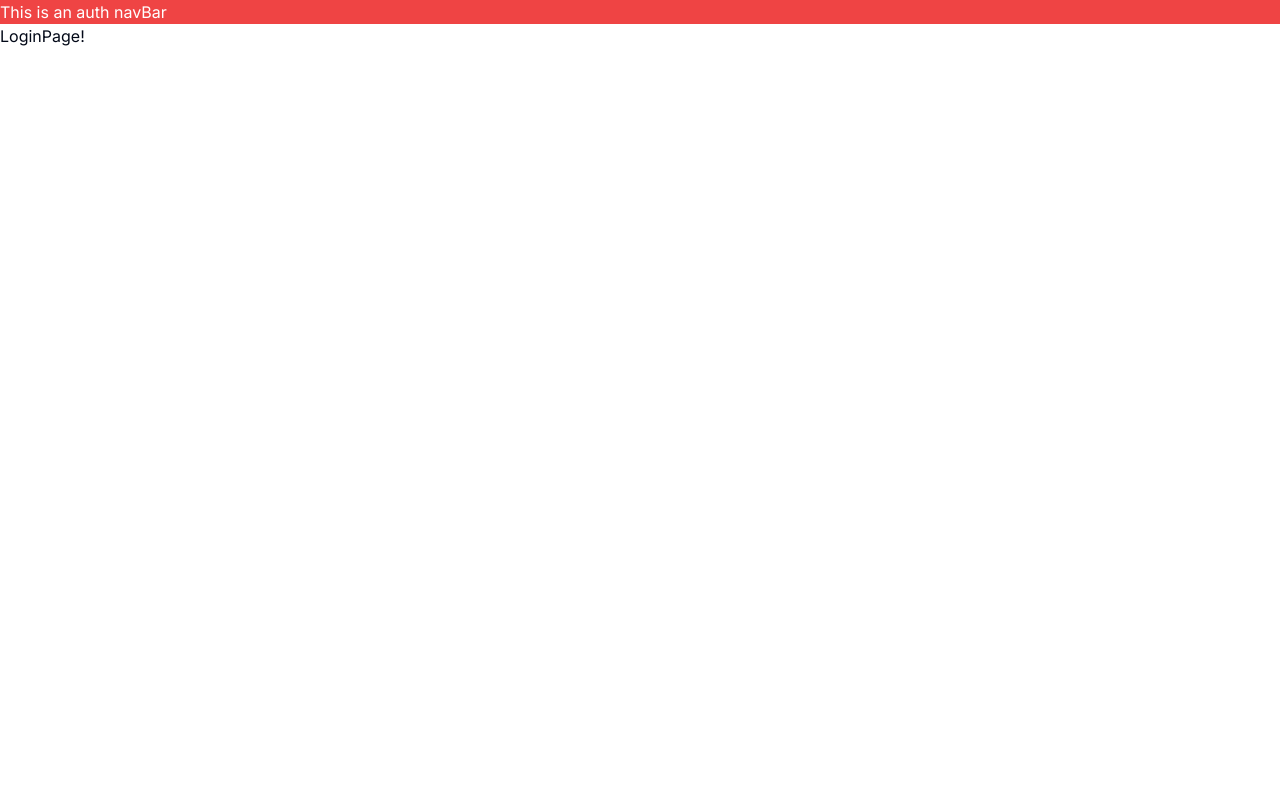
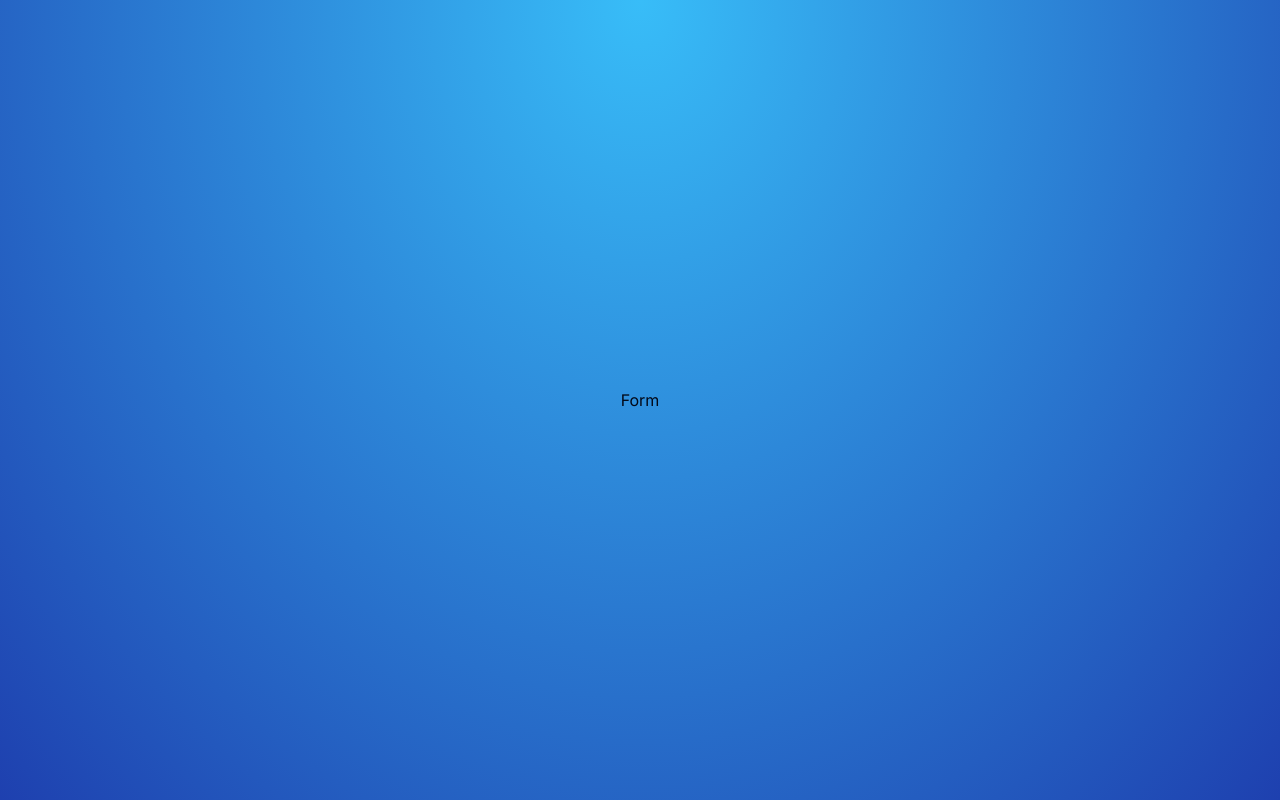
Before and after one commit to redsubmarine/next-auth, a Next.js app: page /auth/login in a window 1280 px wide. Built offline with nearby package versions, Linux system fonts and the light colour scheme.

Commit message:
add login-form

```diff
--- a/app/auth/layout.tsx
+++ b/app/auth/layout.tsx
@@ -4,8 +4,7 @@
   children: React.ReactNode
 }>) => {
   return (
-    <div>
-      <nav className="bg-red-500 text-white">This is an auth navBar</nav>
+    <div className="h-full flex items-center justify-center bg-[radial-gradient(ellipse_at_top,_var(--tw-gradient-stops))] from-sky-400 to-blue-800">
       {children}
     </div>
   )
--- a/app/auth/login/page.tsx
+++ b/app/auth/login/page.tsx
@@ -1,9 +1,10 @@
+import LoginForm from '@/components/auth/login-form'
 import { FunctionComponent } from 'react'
 
 interface LoginPageProps {}
 
 const LoginPage: FunctionComponent<LoginPageProps> = () => {
-  return <div>LoginPage!</div>
+  return <LoginForm />
 }
 
 export default LoginPage
--- /dev/null
+++ b/components/auth/login-form.tsx
@@ -0,0 +1,9 @@
+import { FunctionComponent } from 'react'
+
+interface LoginFormProps {}
+
+const LoginForm: FunctionComponent<LoginFormProps> = () => {
+  return <div>Form</div>
+}
+
+export default LoginForm
```
